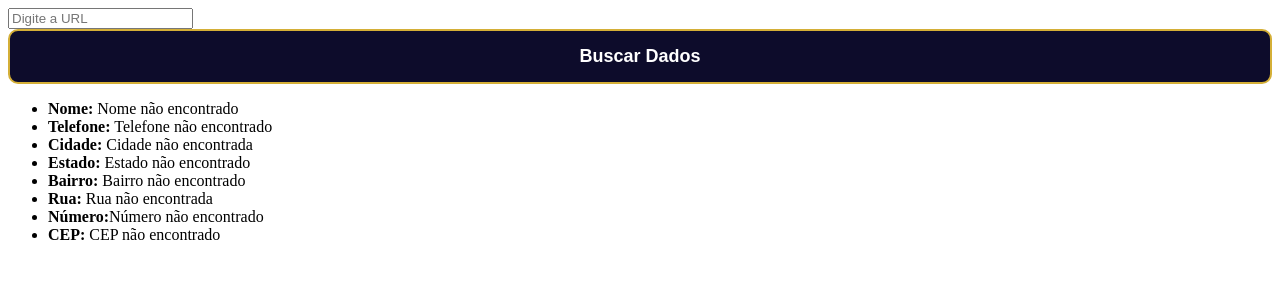
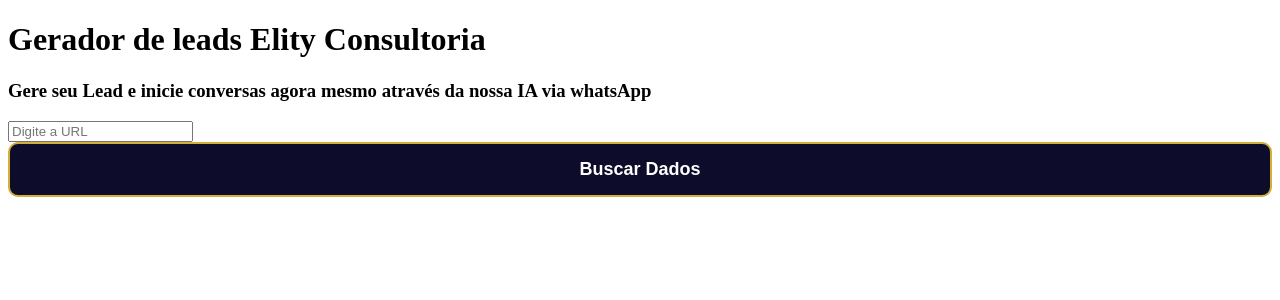
Before and after one commit to Andrescimentoo/elityConsultoria, a React (Vite) app in the folder frontEnd/: page / in a window 1280 px wide. Shown: the top 300 px of the page. Built offline with nearby package versions, Linux system fonts and the light colour scheme.

Commit message:
feat: adding states in components gerarLeads

```diff
--- a/frontEnd/src/components/geranciadorDeLeads/gerarLeads/gerarLeads.jsx
+++ b/frontEnd/src/components/geranciadorDeLeads/gerarLeads/gerarLeads.jsx
@@ -1,16 +1,26 @@
-import React from 'react'
+import React, { useState } from 'react'
 import { useDados } from "./useDados.js";
 import { RenderingTable } from '../renderingTable/renderingTable.jsx';
 import { InputCapturaMerchaintId } from '../inputCapturaMerchantId/inputCapturaMerchaintId.jsx';
 
+
 export function GerarLeads () {
-    const {url,buscarDados,setUrl,data} = useDados()
+    const {url,buscarDados,setUrl,data,loading} = useDados()
       return (
-       <div>
-         <InputCapturaMerchaintId url={url}setUrl={setUrl}/>
-         <button onClick={buscarDados}>Buscar Dados</button>
-         <RenderingTable data={data}/>
+      <>
+         <header>
+           <h1>Gerador de leads Elity Consultoria</h1>
+           <h3>Gere seu Lead e inicie conversas agora mesmo através da nossa IA via whatsApp</h3>
+         </header>
 
-       </div>
-  )
-}
+         <main>
+           <InputCapturaMerchaintId url={url}setUrl={setUrl}/>
+           <button onClick={buscarDados}>Buscar Dados</button>
+
+           {loading && <p>carregando...</p>}
+           {!loading && data.length > 0 && <RenderingTable data={data}/>}
+
+
+         </main>
+      </>
+    )}
--- a/frontEnd/src/components/geranciadorDeLeads/gerarLeads/useDados.js
+++ b/frontEnd/src/components/geranciadorDeLeads/gerarLeads/useDados.js
@@ -4,11 +4,12 @@
 
 export function useDados() { // pega os objetos,trata e envia para a renderização
   const [url, setUrl] = useState("");
-  const [data,setData] = useState('')
-  const [loading,setLoading] = useState(true)
+  const [data,setData] = useState([])
+  const [loading,setLoading] = useState(false)
 
   const id = extrairMerchantId(url); // merchaintI  d extraido e enviado junto com a req pro back
   const buscarDados = async () => {
+    setLoading(true)
     try {
         const response = await fetch(`https://elityconsultoria.onrender.com/myApiBackEnd?merchantId=${id}`, {
         method: "GET",
@@ -18,13 +19,12 @@
       if (!response.ok) throw new Error("Erro ao buscar dados");
 
       const data = await response.json();
+      setData(data)
+      setUrl(id)
 
       if (!data.phoneIf && !data.address)
         throw new Error("telefone de contato ou endereço não encontrados"); //não vieram no body da req
 
-      setData(data)
-      setLoading(false)
-      setUrl(id)
     } catch (error) {
       console.log("Erro na requisição:", error);
     }
```
